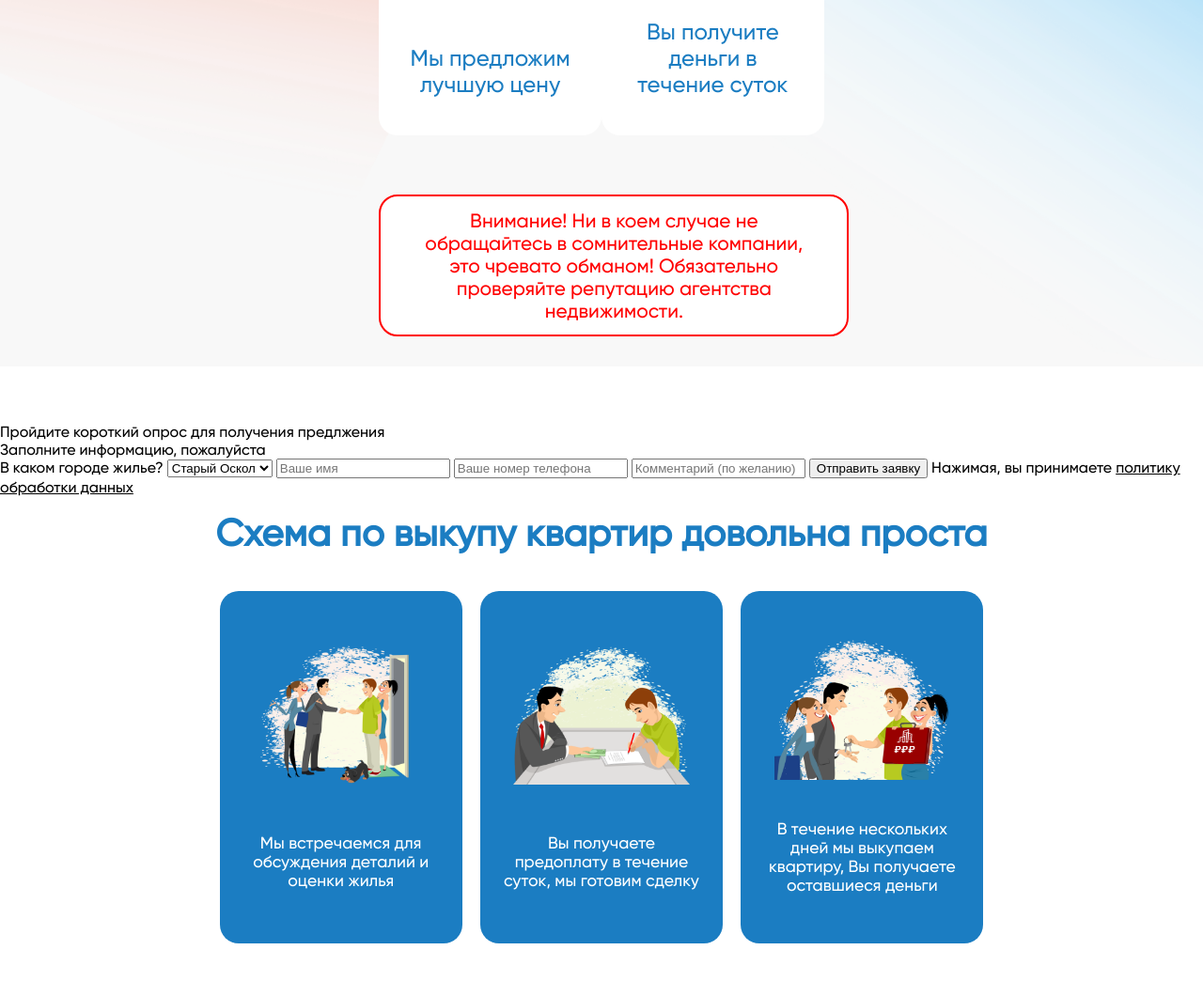
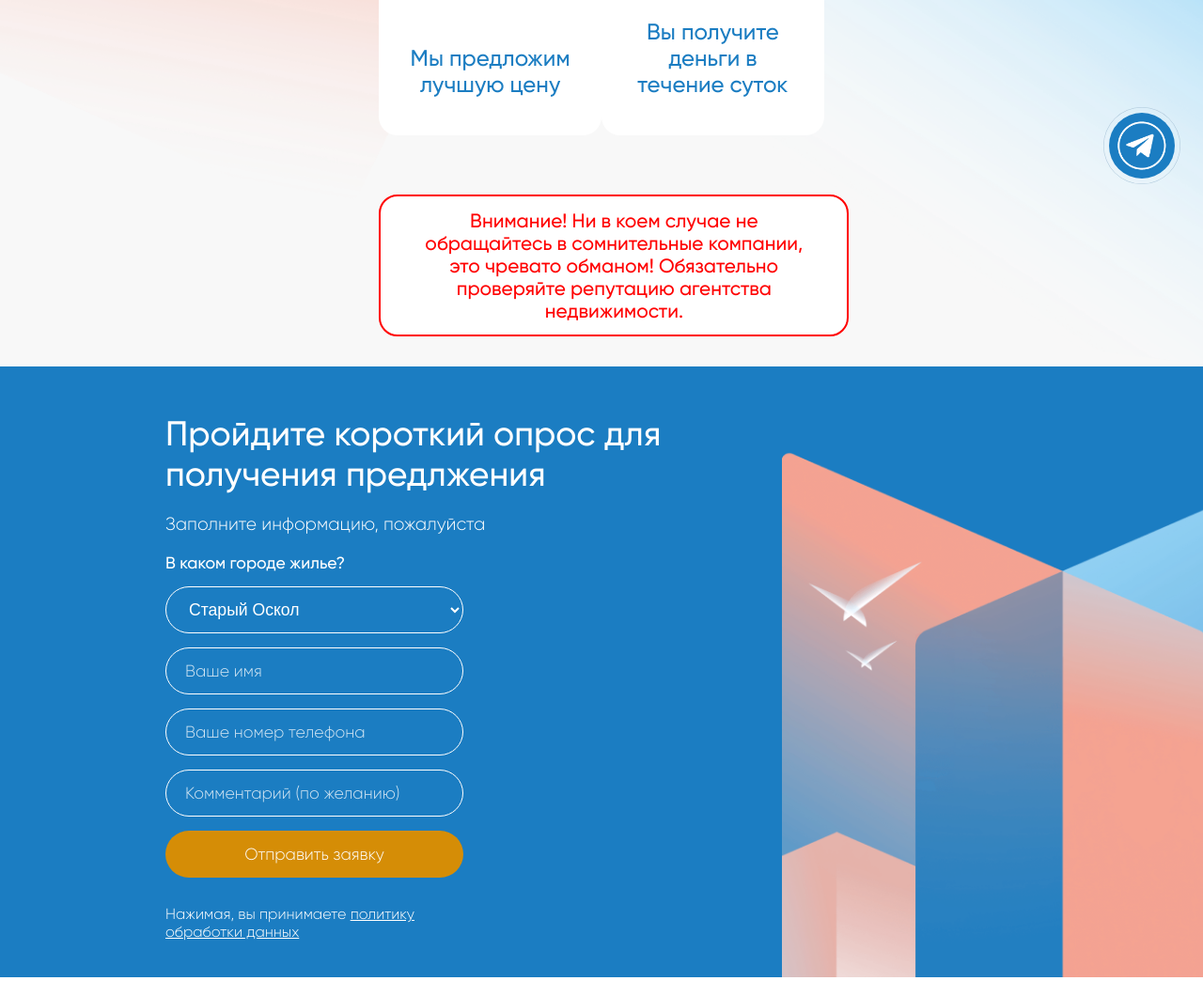
Before and after one commit to j3vvy/unash, a plain HTML site: page index.html in a window 1280 px wide. Shown: the part 580-1624 px from the top of the page at 94% size. Drawn offline with Linux system fonts and the light colour scheme.

Commit message:
Add files via upload

```diff
--- a/css/style.css
+++ b/css/style.css
@@ -10,20 +10,35 @@
     font-family: Gilroy-Medium;
     src: url(../fonts/gilroy-medium.ttf);
 }
+html {
+    scroll-behavior: smooth;
+  }
 body {
     margin: 0;
     padding: 0;
     font-family: Gilroy-Medium;
+    -moz-user-select: -moz-none;
+    -o-user-select: none;
+    -khtml-user-select: none;
+    -webkit-user-select: none;
+    user-select: none;
 }
 a{
     text-decoration: none;
     color: black;
 }
+select{
+    outline: none;
+    border: none;
+}
+input{
+    outline: none;
+    border: none;
+}
 .container{
     width: 100%;
     display: flex;
     justify-content: center;
-    margin-bottom: 60px;
 }
 /*-------------------------------------menu-------------------------------------*/
 .container-menu{
@@ -163,6 +178,7 @@ a{
     font-size: 2.5rem;
     text-align: center;
     font-weight: 600;
+    padding: 30px 0px;
 }
 .about-block{
     width: 25%;
@@ -183,17 +199,17 @@ a{
 /*-------------------------------------Table-------------------------------------*/
 .primer{
       width: 65%;
+      margin-bottom: 100px;
 }
 .primer-h1{
     color: #1B7DC2;
     font-size: 2.5rem;
     text-align: center;
     font-weight: 600;
-    padding: 0px 0px 30px 0px;
+    padding: 30px 0px;
 }
 .primer-content{
     width: 100%;
-    height: 100%;
     background-color: #1B7DC2;
     border-radius: 20px;
     padding: 20px 20px 40px 20px;
@@ -216,7 +232,6 @@ a{
 }
 .primer-content-table{
     width: 100%;
-    height: 100%;
     display: flex;
     flex-direction: column;
     justify-content: space-between;
@@ -237,6 +252,7 @@ a{
     text-align: center;
     padding: 20px 0px;
     align-items: center;
+    margin-bottom: 20px;
 }
 .table-out{
     background-color: rgb(213, 141, 6);
@@ -268,3 +284,228 @@ a{
 .block{
     visibility: hidden;
 }
+/*-------------------------------------sell-------------------------------------*/
+.sell{
+    width: 100%;
+    display: flex;
+    justify-content: space-between;
+    background-color: #1B7DC2;
+    color: white;
+    min-height: 650px;
+}
+.sell-content{
+    width: 55%;
+    display: flex;
+}
+.sell-one{
+    width: 100%;
+    padding: 50px 0px;
+    margin-left: 25%;
+}
+.sell-two{
+    width: 35%;
+    min-height: 650px;
+    display: flex;
+    align-items: end;
+}
+.sell-zero{
+    width: 100%;
+    background-image: url(../img/quiz.png);
+    height: 600px;
+    background-size: auto 600px;
+}
+.sell-h1{
+    font-size: 2.3rem;
+    font-family: Gilroy-Medium;
+}
+.sell-text{
+    padding: 20px 0px;
+    font-size: 1.2rem;
+    font-family: Gilroy-Light;
+}
+.sell-form{
+    display: flex;
+    flex-direction: column;
+    width: 60%;
+    height: 75%;
+    justify-content: space-between;
+}
+.text-area-sell{
+    resize: none;
+}
+.input-sell{
+    height: 50px;
+    border-radius: 25px;
+    padding: 0px 20px;
+    background-color:#1B7DC2;
+    border: 1px solid #ffffff;
+    font-family: Gilroy-Light;
+    font-size: 1.1rem;
+    color: white;
+}
+.select-sell{
+    height: 50px;
+    border-radius: 25px;
+    padding: 0px 20px;
+    border: 1px solid #ffffff;
+    background-color:#1B7DC2;
+    color: white;
+    font-size: 1.1rem;
+}
+.sell-button{
+    height: 50px;
+    border-radius: 25px;
+    color: white;
+    background-color: rgb(213, 141, 6);
+    font-size: 1.1rem;
+    font-family: Gilroy-Light;
+    transition: 0.2s;
+    cursor: pointer;
+}
+.sell-button:hover{
+    background-color: rgb(234, 156, 11);
+}
+.sell-label{
+    font-size: 1.1rem;
+}
+input::placeholder{
+    font-family: Gilroy-Light;
+    font-size: 1.1rem;
+    color: rgba(255, 255, 255, 0.8);
+}
+.sell-btn a{
+    color: white;
+    transition: 0.3s;
+}
+.sell-btn{
+    font-family: Gilroy-Light;
+}
+.sell-btn a:hover{
+    color: rgb(213, 141, 6);
+}
+/*-------------------------------------footer-------------------------------------*/
+.footer{
+    width: 100%;
+    background-color: #1B7DC2;
+    margin-top: 100px;
+    display: flex;
+    justify-content: center;
+    color: white;
+    font-family: Gilroy-Light;
+    padding-bottom: 50px;
+}
+.footer a{
+    color: white;
+    transition: 0.2s;
+}
+.footer a:hover{
+    color: rgb(213, 141, 6);
+}
+.footer u{
+    transition: 0.2s;
+}
+.footer u:hover{
+    color: rgb(213, 141, 6);
+}
+.footer-content{
+    width: 75%;
+    display: flex;
+    flex-direction: column;
+}
+.footer-one{
+    width: 100%;
+    display: flex;
+    justify-content: start;
+    align-items: center;
+}
+.footer-two{
+    display: flex;
+    flex-direction: column;
+    min-height: 150px;
+    justify-content: space-between;
+    margin-right: 200px;
+    font-size: 1.1rem;
+}
+.footer-two img {
+    width: 150px;
+}
+.send-me{
+    display: flex;
+    align-items: center;
+    font-size: 1.1rem;
+    transition: 0.2s;
+}
+.send-me img {
+    width: 50px;
+}
+.send-me:hover{
+    color: rgb(213, 141, 6);
+}
+.ftg {
+    display: flex;
+    justify-content: space-between;
+}
+.ftg img {
+    width: 50px;
+}
+.f-3{
+    margin-top: 50px;
+    width: 60%;
+    display: flex;
+    justify-content: space-between;
+}
+/*-------------------------------------send-------------------------------------*/
+.send {
+    position: fixed;
+    bottom: 30px;
+    right: 30px;
+    width: 70px;
+    height: 70px;
+    border-radius: 50px;
+    background-color: #1B7DC2;
+    transition: 0.2s;
+
+}
+.send::before{
+    position: absolute;
+    top: 0;
+    left: 0;
+    right: 0;
+    bottom: 0;
+    content: '';
+    box-shadow: inset 0 0 0 1px #1B7DC2;
+    border-radius: 50%;
+    transition: all 0.9s;
+    animation: inset 0.8s infinite linear;
+}
+@keyframes inset {
+    from {
+      animation-timing-function: ease-out;
+      box-shadow: inset 0 0 0 2px #1B7DC2;
+    }
+    25% {
+      animation-timing-function: ease-out;
+      box-shadow: inset 0 0 0 1.5px #1B7DC2;
+    }
+    50% {
+      animation-timing-function: ease-out;
+      box-shadow: inset 0 0 0 1px #1B7DC2;
+    }
+    25% {
+        animation-timing-function: ease-out;
+        box-shadow: inset 0 0 0 0.5px #adc7da;
+      }
+    75% {
+      animation-timing-function: ease-out;
+      box-shadow: inset 0 0 0 0.5px #adc7da;
+    }
+    to { margin: -24%;
+        box-shadow: inset 0 0 0 0.5px #d9e9f5;
+    }
+  }
+.send img {
+    width: 70px;
+}
+.send:hover{
+    background-color: #3495fd;
+}
```
Also changed, not shown: img/ico.ico (added), img/logo.png, img/quiz-mobile.png (added), img/tg.png (added).
